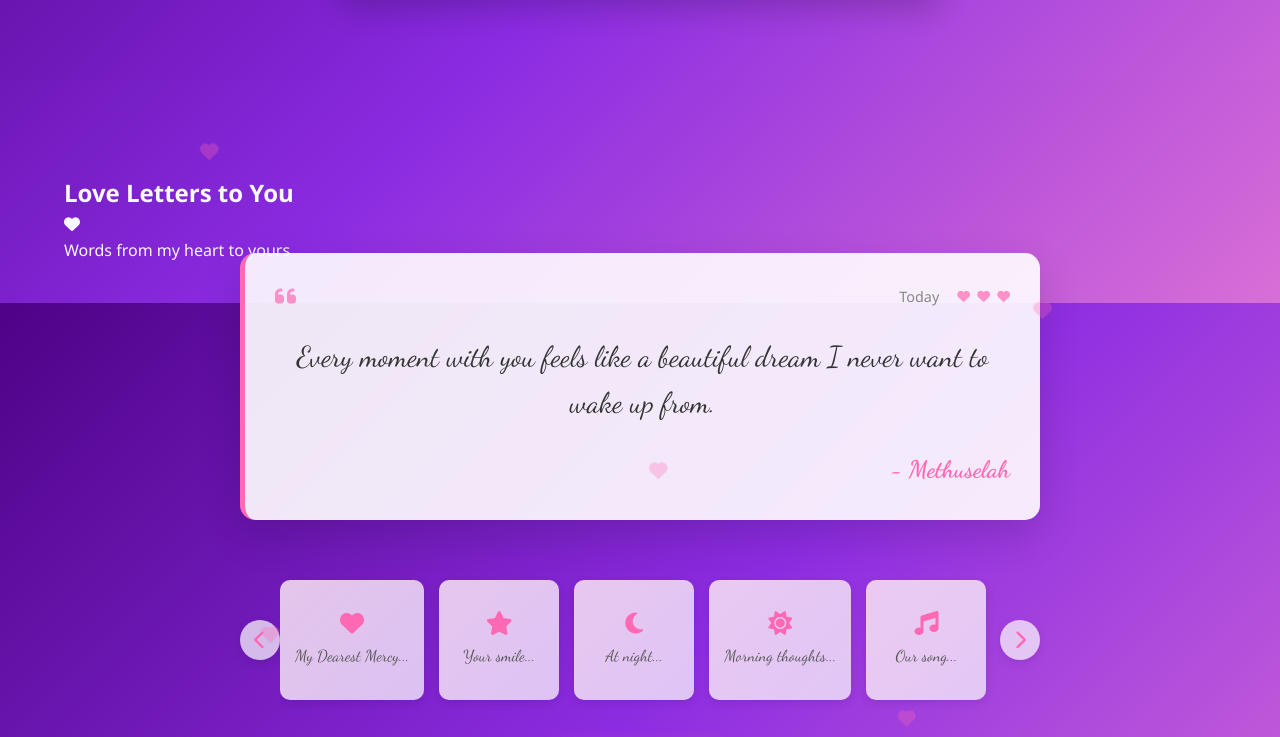
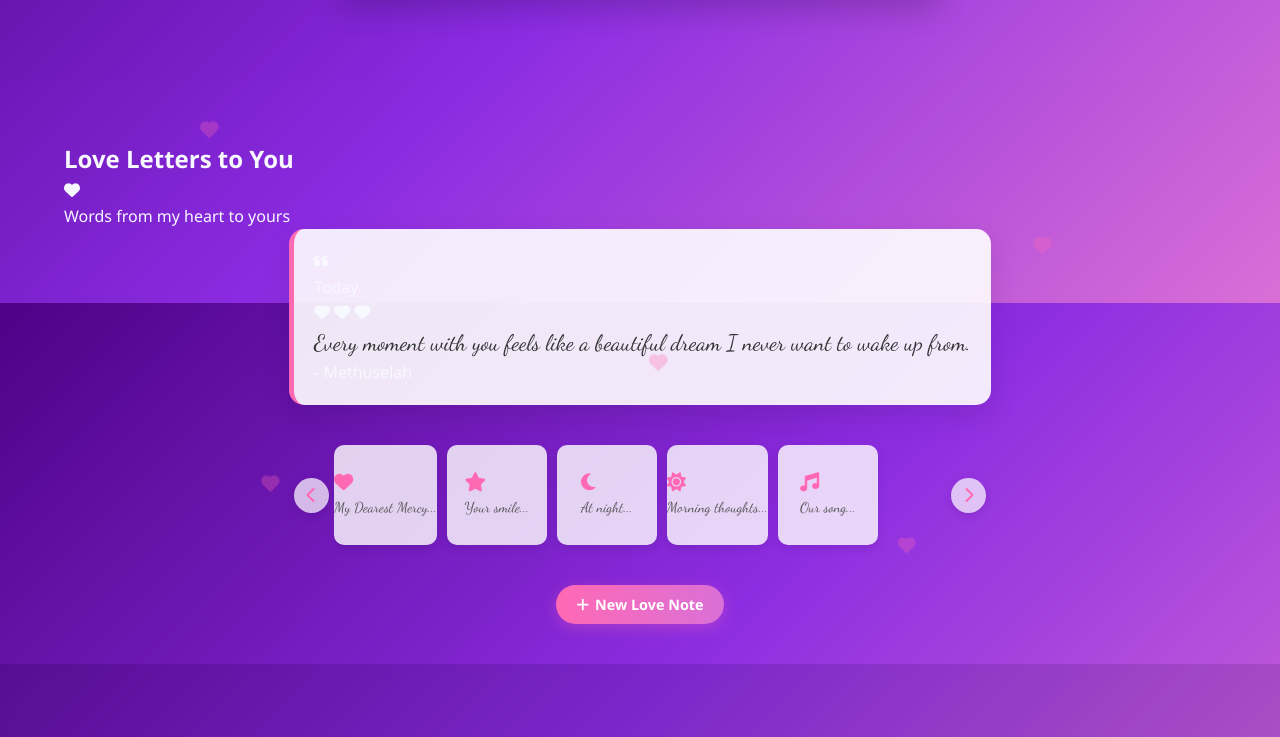
Before and after one commit to Methuselahmnm/hey_mercy, a plain HTML site: page index.html in a window 1280 px wide. Shown: the part 3697-4434 px from the top of the page. Drawn offline with nearby package versions, Linux system fonts and the light colour scheme.

Commit message:
romantic notes fix

```diff
--- a/css/style.css
+++ b/css/style.css
@@ -683,116 +683,71 @@ section {
 }
 
 /* Romantic Messages Section */
+
+/* Romantic Messages Section - Mobile Fixes */
 .romantic-messages {
-    padding: 80px 5%;
+    padding: 60px 5% 40px;
     background: linear-gradient(135deg, rgba(138, 43, 226, 0.05), rgba(218, 112, 214, 0.05));
     position: relative;
     overflow: hidden;
+    min-height: auto; /* Remove fixed min-height */
 }
 
 .messages-container {
-    max-width: 800px;
+    max-width: 100%; /* Changed from 800px to 100% */
     margin: 0 auto;
     position: relative;
 }
 
 .featured-message {
-    margin-bottom: 40px;
+    margin-bottom: 30px; /* Reduced from 40px */
 }
 
 .message-card {
     background: rgba(255, 255, 255, 0.9);
     border-radius: 15px;
-    padding: 30px;
+    padding: 20px; /* Reduced from 30px */
     box-shadow: 0 10px 30px rgba(0, 0, 0, 0.1);
     position: relative;
     transform: translateY(0);
     transition: all 0.5s ease;
     border-left: 5px solid #ff69b4;
-}
-
-.message-card.active {
-    transform: translateY(-10px);
-    box-shadow: 0 15px 40px rgba(0, 0, 0, 0.15);
-}
-
-.card-header {
-    display: flex;
-    justify-content: space-between;
-    align-items: center;
-    margin-bottom: 20px;
-}
-
-.card-header i {
-    color: #ff69b4;
-    font-size: 1.5rem;
-    opacity: 0.7;
-}
-
-.message-meta {
-    display: flex;
-    align-items: center;
-    gap: 15px;
-}
-
-.message-date {
-    font-size: 0.9rem;
-    color: #888;
-}
-
-.message-hearts i {
-    color: #ff69b4;
-    font-size: 0.8rem;
-    margin-left: 3px;
-}
-
-.card-content {
-    margin: 25px 0;
+    width: 100%; /* Ensure full width */
 }
 
 .message-text {
     font-family: 'Dancing Script', cursive;
-    font-size: 1.8rem;
-    line-height: 1.6;
+    font-size: 1.4rem; /* Reduced from 1.8rem */
+    line-height: 1.5;
     color: #333;
     text-align: center;
-}
-
-.card-footer {
-    text-align: right;
-}
-
-.signature {
-    font-family: 'Dancing Script', cursive;
-    font-size: 1.5rem;
-    color: #ff69b4;
-    font-weight: bold;
+    word-wrap: break-word; /* Prevent text overflow */
+    overflow-wrap: break-word;
 }
 
 .message-carousel {
     display: flex;
     align-items: center;
-    margin: 30px 0;
+    margin: 20px 0; /* Reduced from 30px */
+    overflow-x: auto; /* Enable horizontal scrolling if needed */
+    padding-bottom: 10px; /* Space for scrollbar */
 }
 
 .carousel-track {
     display: flex;
-    gap: 15px;
+    gap: 10px; /* Reduced from 15px */
     overflow-x: auto;
     scroll-snap-type: x mandatory;
     padding: 10px 0;
     flex: 1;
     scrollbar-width: none;
-}
-
-.carousel-track::-webkit-scrollbar {
-    display: none;
+    -webkit-overflow-scrolling: touch; /* Smooth scrolling on iOS */
 }
 
 .message-thumbnail {
     scroll-snap-align: start;
-    min-width: 120px;
-    height: 120px;
+    min-width: 100px; /* Reduced from 120px */
+    height: 100px; /* Reduced from 120px */
     background: rgba(255, 255, 255, 0.8);
     border-radius: 10px;
     display: flex;
@@ -803,40 +758,19 @@ section {
     box-shadow: 0 3px 10px rgba(0, 0, 0, 0.1);
     position: relative;
     overflow: hidden;
-}
-
-.message-thumbnail::before {
-    content: '';
-    position: absolute;
-    top: 0;
-    left: 0;
-    width: 100%;
-    height: 100%;
-    background: linear-gradient(135deg, rgba(255,105,180,0.1), rgba(138,43,226,0.1));
-    z-index: 1;
-}
-
-.message-thumbnail:hover {
-    transform: translateY(-5px);
-    box-shadow: 0 8px 20px rgba(0, 0, 0, 0.15);
-}
-
-.thumbnail-content {
-    text-align: center;
-    padding: 15px;
-    z-index: 2;
+    flex-shrink: 0; /* Prevent shrinking */
 }
 
 .thumbnail-content i {
     color: #ff69b4;
-    font-size: 1.5rem;
-    margin-bottom: 8px;
+    font-size: 1.2rem; /* Reduced from 1.5rem */
+    margin-bottom: 5px; /* Reduced from 8px */
     display: block;
 }
 
 .thumbnail-content p {
     font-family: 'Dancing Script', cursive;
-    font-size: 1rem;
+    font-size: 0.9rem; /* Reduced from 1rem */
     color: #555;
     margin: 0;
 }
@@ -844,8 +778,8 @@ section {
 .carousel-btn {
     background: rgba(255, 255, 255, 0.7);
     border: none;
-    width: 40px;
-    height: 40px;
+    width: 35px; /* Reduced from 40px */
+    height: 35px; /* Reduced from 40px */
     border-radius: 50%;
     display: flex;
     align-items: center;
@@ -853,37 +787,68 @@ section {
     cursor: pointer;
     transition: all 0.3s ease;
     color: #ff69b4;
-    font-size: 1.2rem;
+    font-size: 1rem; /* Reduced from 1.2rem */
     box-shadow: 0 3px 10px rgba(0, 0, 0, 0.1);
     flex-shrink: 0;
-}
-
-.carousel-btn:hover {
-    background: white;
-    transform: scale(1.1);
+    margin: 0 5px; /* Added margin for better spacing */
 }
 
 .compose-btn {
     display: block;
-    margin: 30px auto 0;
+    margin: 20px auto 0; /* Reduced from 30px */
     background: linear-gradient(to right, #ff69b4, #da70d6);
     color: white;
     border: none;
-    padding: 12px 25px;
+    padding: 10px 20px; /* Reduced from 12px 25px */
     border-radius: 50px;
-    font-size: 1rem;
+    font-size: 0.9rem; /* Reduced from 1rem */
     font-weight: 600;
     cursor: pointer;
     transition: all 0.3s ease;
     box-shadow: 0 4px 15px rgba(255, 105, 180, 0.3);
     display: flex;
     align-items: center;
-    gap: 8px;
-}
-
-.compose-btn:hover {
-    transform: translateY(-3px);
-    box-shadow: 0 6px 20px rgba(255, 105, 180, 0.4);
+    gap: 6px; /* Reduced from 8px */
+}
+
+/* Specific mobile adjustments */
+@media (max-width: 480px) {
+    .romantic-messages {
+        padding: 40px 5% 30px;
+    }
+
+    .message-text {
+        font-size: 1.2rem; /* Even smaller for very small screens */
+        line-height: 1.4;
+    }
+
+    .message-card {
+        padding: 15px;
+    }
+
+    .message-thumbnail {
+        min-width: 80px;
+        height: 80px;
+    }
+
+    .thumbnail-content i {
+        font-size: 1rem;
+    }
+
+    .thumbnail-content p {
+        font-size: 0.8rem;
+    }
+
+    .carousel-btn {
+        width: 30px;
+        height: 30px;
+        font-size: 0.9rem;
+    }
+
+    .compose-btn {
+        font-size: 0.8rem;
+        padding: 8px 15px;
+    }
 }
 
 /* Floating Hearts */
```
